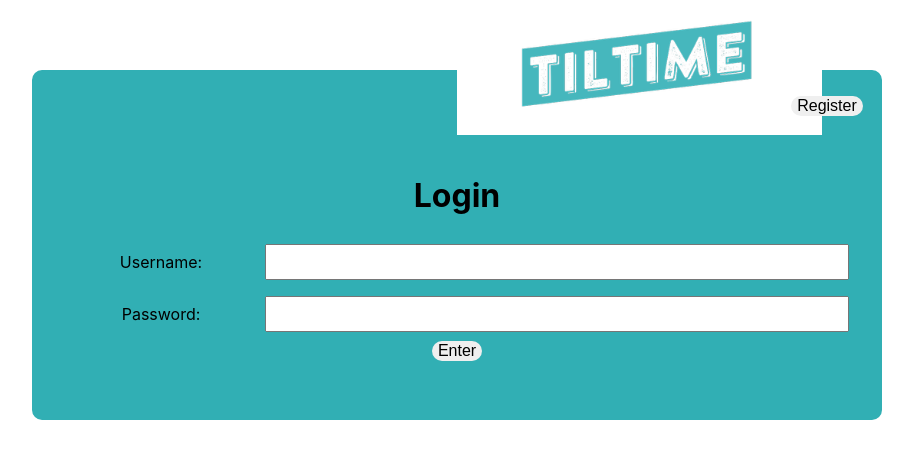
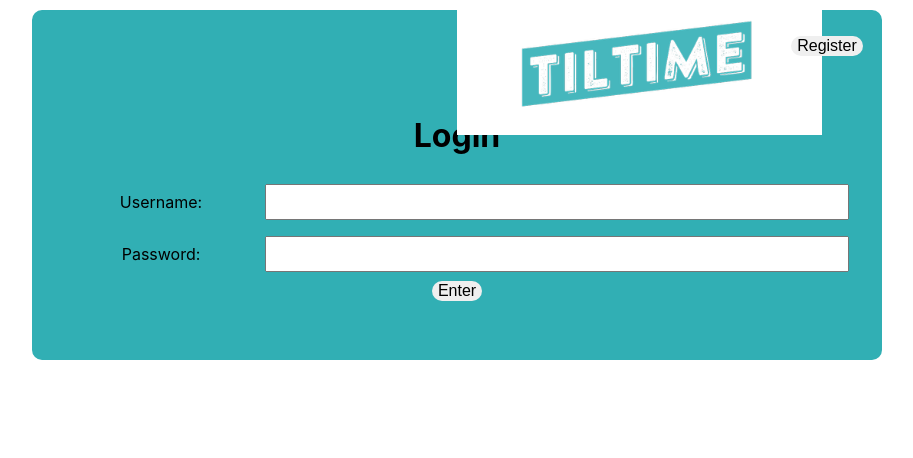
Before and after one commit to iO-Academy/2020-sept-DreamTeamSocial-ui, a React (Create React App) app: page / in a window 1280 px wide. Shown: the top 458 px of the page, without its empty margins (183-1096 px from the left). Built offline with nearby package versions, Linux system fonts and the light colour scheme; a web font is replaced by a local one.

Commit message:
started to change branding css as the placing differs on each page

```diff
--- a/src/components/branding/index.css
+++ b/src/components/branding/index.css
@@ -1,7 +1,7 @@
-img {
-    height: 135px;
-    width: 365px;
-    position: fixed;
-    top: 0;
-    left: 50%;
-}
+/*img {*/
+/*    height: 135px;*/
+/*    width: 365px;*/
+/*    position: fixed;*/
+/*    top: 0;*/
+/*    left: 50%;*/
+/*}*/
--- a/src/components/branding/index.js
+++ b/src/components/branding/index.js
@@ -1,6 +1,4 @@
 import React, {Component} from 'react';
-import './index.css';
-
 
 export class Branding extends Component {
     render() {
--- a/src/components/login/login.css
+++ b/src/components/login/login.css
@@ -1,3 +1,7 @@
+.loginLogo {
+    height: 135px;
+    width: 365px;
+}
 
 .password_input {
     border: 5px solid #ccc;
--- a/src/components/login/login.js
+++ b/src/components/login/login.js
@@ -6,6 +6,7 @@ import Button from "../button";
 import Header from "../header";
 import Label from "../label";
 import Input from "../input";
+import {Branding} from "../branding";
 
 
 export default class Login extends Component{
@@ -56,9 +57,7 @@ export default class Login extends Component{
         } else {
             return (
                 <div className="main_container">
-                    <div className="logo_box">
-                        <img src="TILTime-logo.png" alt="Logo" />
-                    </div>
+                    <Branding className="loginLogo"/>
                     <div className='container'>
                         <div className="link_button">
                             <Link to='/register'>
--- /dev/null
+++ b/src/components/profile/profile.css
@@ -0,0 +1,7 @@
+img {
+    height: 135px;
+    width: 365px;
+    position: fixed;
+    top: 0;
+    left: 50%;
+}
--- a/src/components/profile/profile.js
+++ b/src/components/profile/profile.js
@@ -5,6 +5,7 @@ import {NavBar} from "../navbar";
 import {Branding} from "../branding";
 import {UserInfo} from "../userInfo";
 import axios from "axios";
+import './profile.css';
 
 class Profile extends Component {
     constructor(props) {
```
